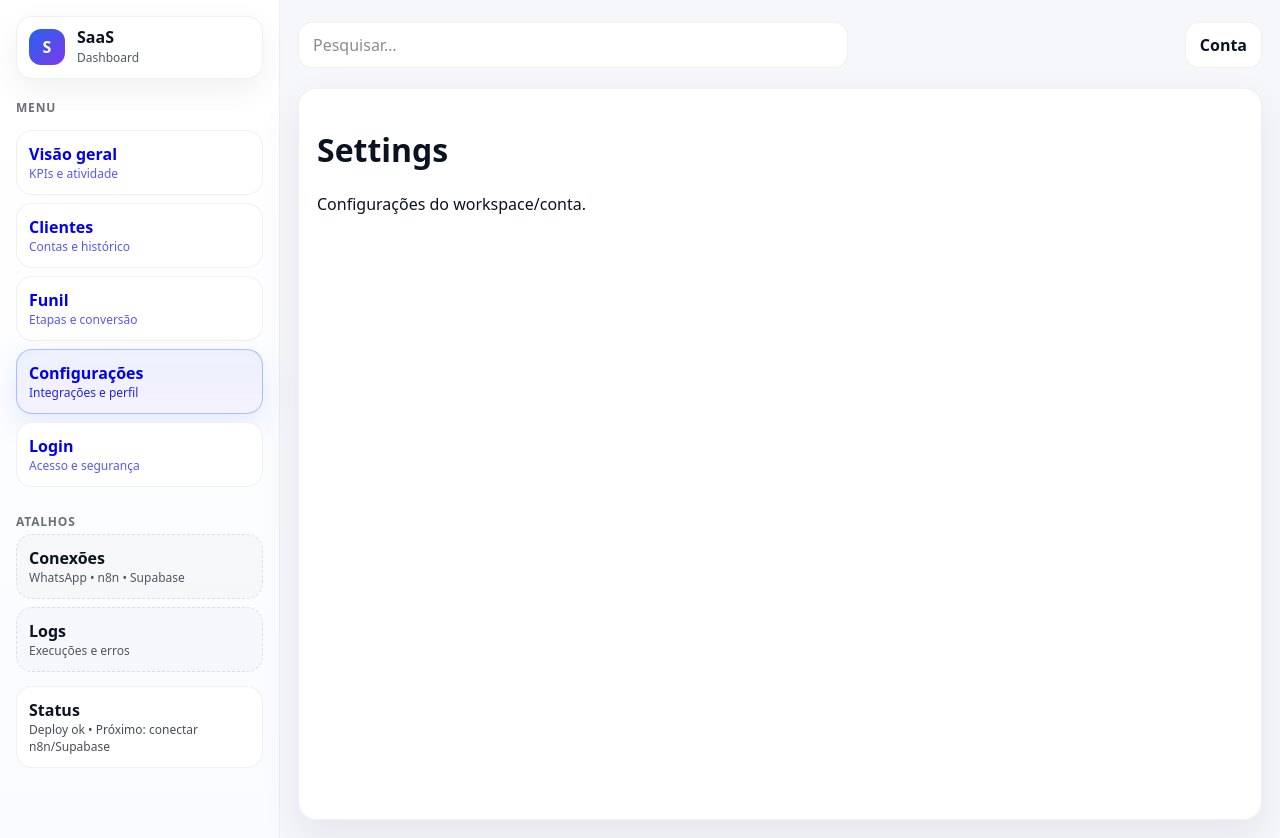
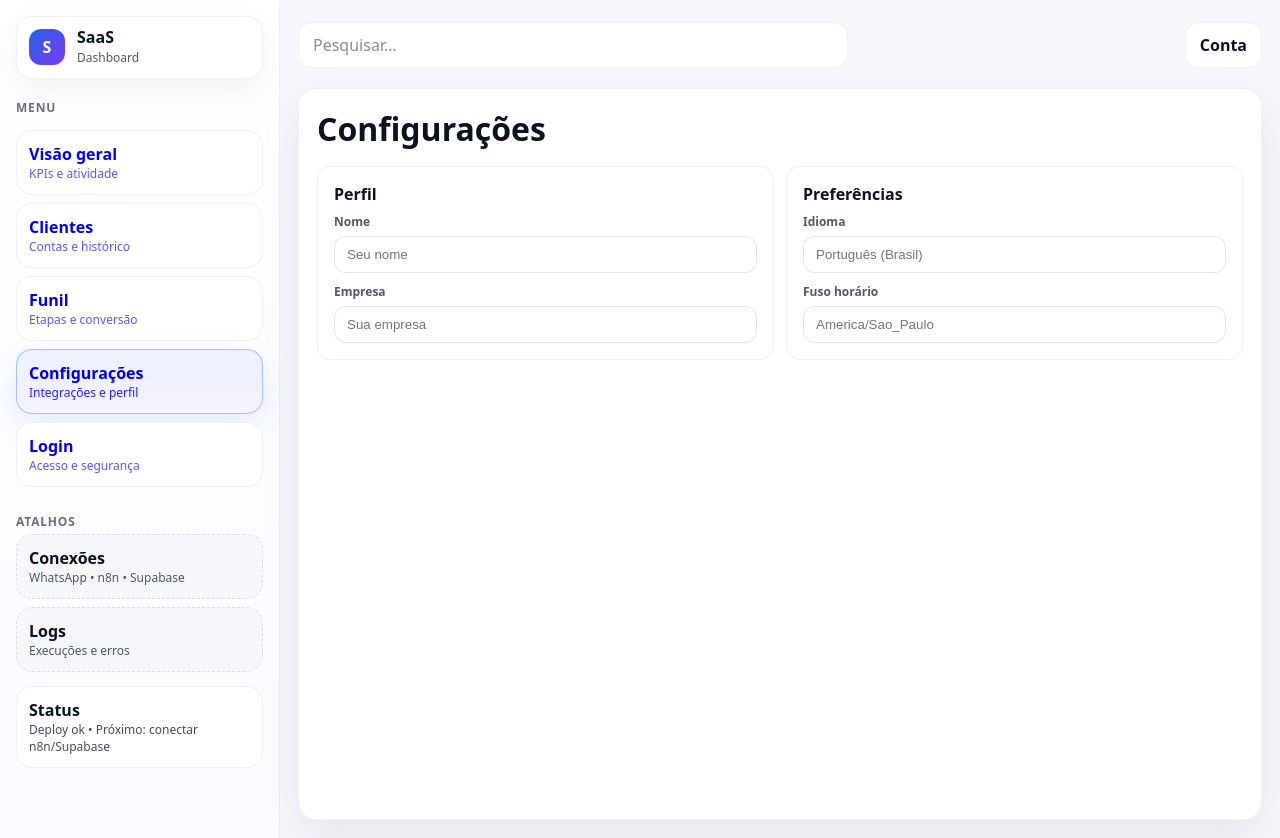
Before and after one commit to 8x5kk5dh7g-cell/S-A-A-S-D-A-S-H-B-O-A-R-D-, a Next.js app: page /settings in a window 1280 px wide. Built offline with nearby package versions, Linux system fonts and the light colour scheme.

Commit message:
Update page.tsx

```diff
--- a/app/settings/page.tsx
+++ b/app/settings/page.tsx
@@ -1,8 +1,49 @@
 export default function Page() {
   return (
-    <div>
-      <h1>Settings</h1>
-      <p>Configurações do workspace/conta.</p>
+    <div style={{ display: "grid", gap: 16 }}>
+      <h1 style={{ margin: 0 }}>Configurações</h1>
+
+      <div style={{ display: "grid", gridTemplateColumns: "1fr 1fr", gap: 12 }}>
+        <div style={panel}>
+          <div style={{ fontWeight: 800, marginBottom: 8 }}>Perfil</div>
+          <div style={{ display: "grid", gap: 10 }}>
+            <Field label="Nome" placeholder="Seu nome" />
+            <Field label="Empresa" placeholder="Sua empresa" />
+          </div>
+        </div>
+
+        <div style={panel}>
+          <div style={{ fontWeight: 800, marginBottom: 8 }}>Preferências</div>
+          <div style={{ display: "grid", gap: 10 }}>
+            <Field label="Idioma" placeholder="Português (Brasil)" />
+            <Field label="Fuso horário" placeholder="America/Sao_Paulo" />
+          </div>
+        </div>
+      </div>
     </div>
   );
 }
+
+function Field({ label, placeholder }: { label: string; placeholder: string }) {
+  return (
+    <label style={{ display: "grid", gap: 6 }}>
+      <span style={{ fontSize: 12, opacity: 0.7, fontWeight: 800 }}>{label}</span>
+      <input
+        placeholder={placeholder}
+        style={{
+          padding: "10px 12px",
+          borderRadius: 12,
+          border: "1px solid rgba(0,0,0,0.10)",
+          outline: "none",
+        }}
+      />
+    </label>
+  );
+}
+
+const panel: React.CSSProperties = {
+  background: "#fff",
+  borderRadius: 14,
+  padding: 16,
+  border: "1px solid rgba(0,0,0,0.06)",
+};
```
